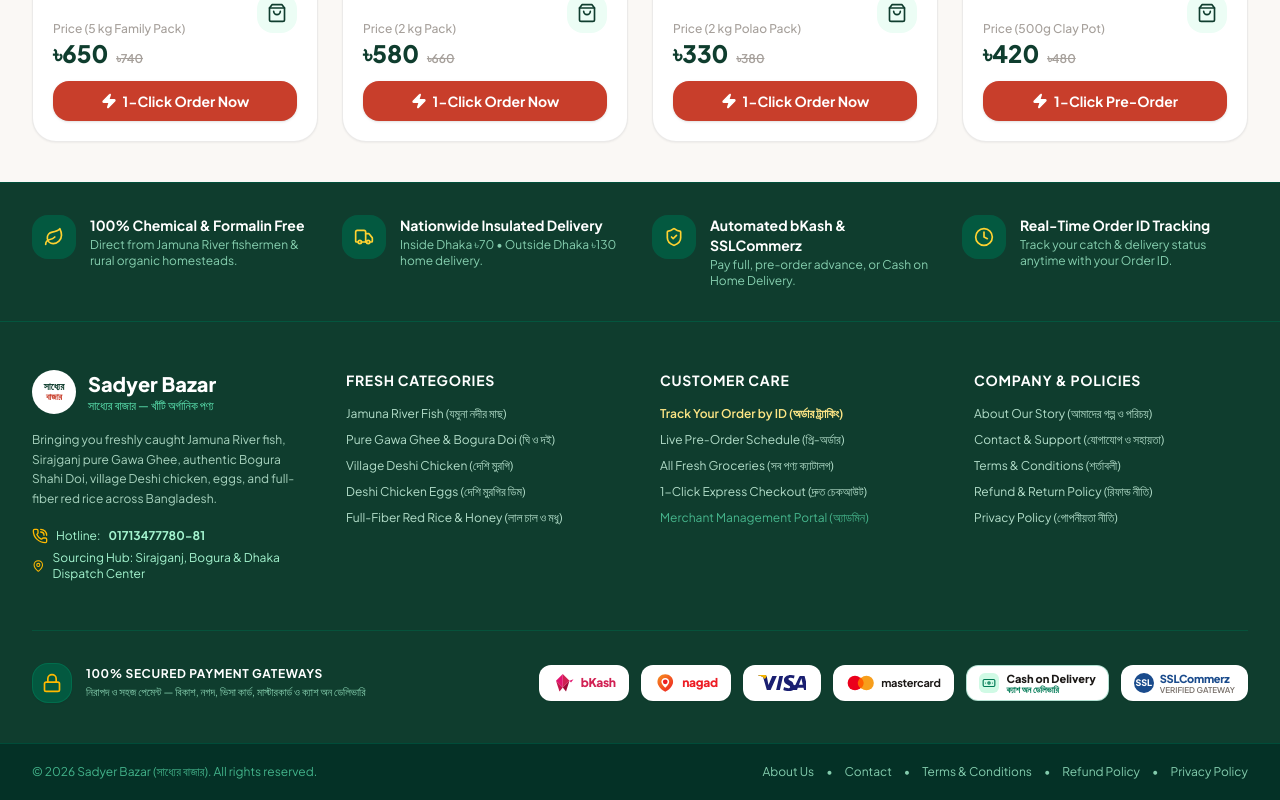
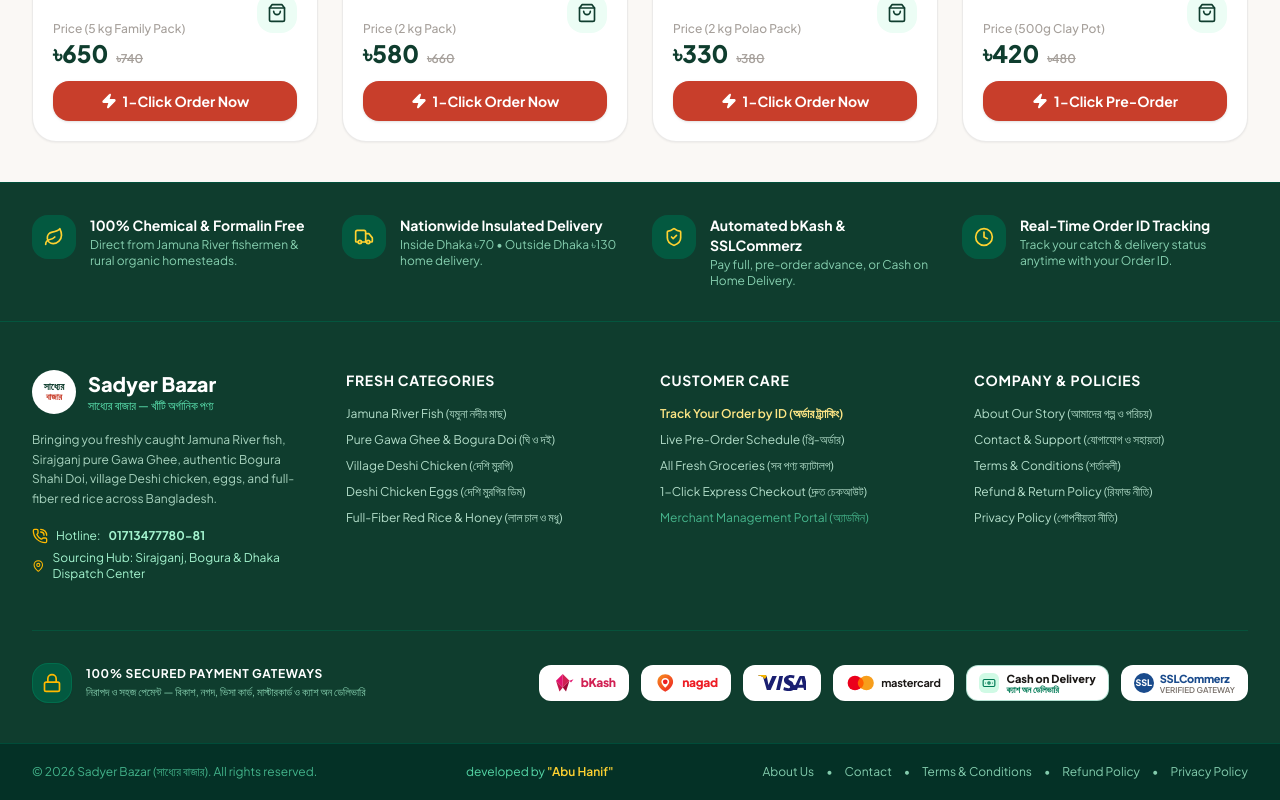
Before and after one commit to sadhyacommunication/Sadyer-Bazar, a Next.js app: page /shop in a window 1280 px wide. Shown: the part 3396-4196 px from the top of the page. Built offline with nearby package versions, Linux system fonts and the light colour scheme; no server answers; the database is empty.

Commit message:
feat(footer): add developer attribution link for Abu Hanif

```diff
--- a/src/components/layout/Footer.tsx
+++ b/src/components/layout/Footer.tsx
@@ -449,10 +449,21 @@ export default function Footer() {
 
         {/* Bottom Minimal Copyright Bar */}
         <div className="border-t border-emerald-900/90 bg-emerald-950/70 py-5 px-4 text-center text-xs text-emerald-300/70">
-          <div className="max-w-7xl mx-auto flex flex-col sm:flex-row items-center justify-between gap-3 px-4">
-            <span>
+          <div className="max-w-7xl mx-auto flex flex-col md:flex-row items-center justify-between gap-3 px-4">
+            <span className="text-center md:text-left">
               © {new Date().getFullYear()} Sadyer Bazar (সাধ্যের বাজার). All rights reserved.
             </span>
+            <div className="text-xs text-emerald-300/90">
+              developed by{" "}
+              <a
+                href="https://abuhanifmia.com"
+                target="_blank"
+                rel="noopener noreferrer"
+                className="text-amber-300 hover:text-white font-semibold transition hover:underline underline-offset-4"
+              >
+                &quot;Abu Hanif&quot;
+              </a>
+            </div>
             <div className="flex flex-wrap items-center justify-center gap-3 text-xs text-emerald-200/80">
               <Link
                 href="/about"
```
